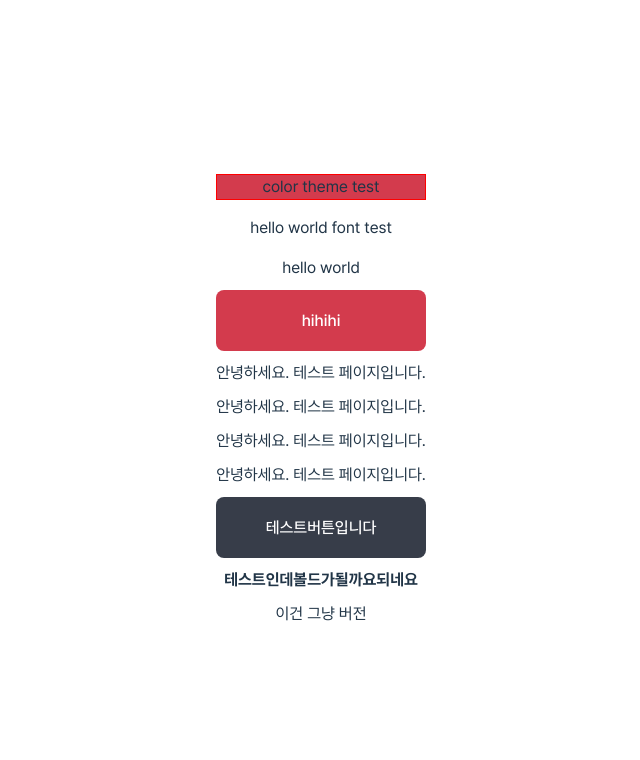
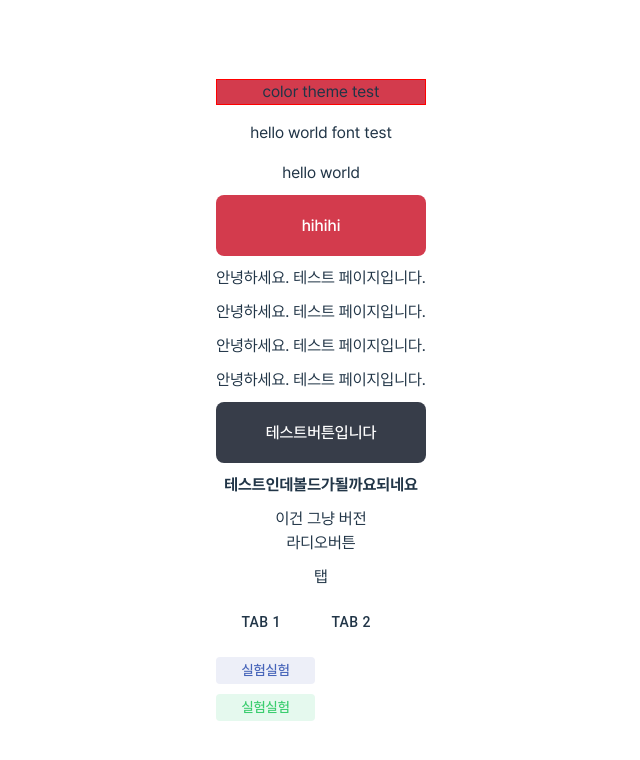
Before and after one commit to chamny20/kobaco-c-fe, a React (Vite) app: page / in a window 1280 px wide. Shown: the top 760 px of the page, without its empty margins (319-959 px from the left). Built offline with nearby package versions, Linux system fonts and the light colour scheme.

Commit message:
feat: chip, tab 컴포넌트 (#4)

```diff
--- a/package.json
+++ b/package.json
@@ -10,6 +10,9 @@
     "preview": "vite preview"
   },
   "dependencies": {
+    "@emotion/react": "^11.11.4",
+    "@emotion/styled": "^11.11.0",
+    "@mui/material": "^5.15.11",
     "@types/babel__core": "7.20.5",
     "@types/babel__traverse": "7.20.5",
     "@types/styled-components": "5.1.34",
--- a/src/App.tsx
+++ b/src/App.tsx
@@ -2,6 +2,7 @@ import './App.css';
 import styled, { ThemeProvider } from 'styled-components';
 import { theme } from './style/theme';
 import { TestChaemin } from './test/chaemin';
+import TestJungmin from './test/jungmin';
 
 function App() {
   return (
@@ -10,6 +11,7 @@ function App() {
         <Temp>color theme test</Temp>
         <p>hello world font test</p>
         <TestChaemin />
+        <TestJungmin />
       </ThemeProvider>
     </>
   );
--- /dev/null
+++ b/src/components/common-components/Chip/Chip.tsx
@@ -0,0 +1,81 @@
+import { ChipColor, ChipShape, ChipSize } from './Chip.types';
+import styled, { css } from 'styled-components';
+
+const baseStyles = css`
+  display: inline-flex;
+  align-items: center;
+  justify-content: center;
+  position: relative;
+  box-sizing: border-box;
+  margin: 0;
+  padding: 0;
+  font-weight: bold;
+  cursor: pointer;
+  transition: background-color 0.1s ease-in-out;
+  &.disabled {
+    cursor: default;
+  }
+`;
+
+const sizeStyles: Record<ChipSize, ReturnType<typeof css>> = {
+  sm: css`
+    min-height: 34px;
+    padding: 9px 30px;
+    font-size: 14px;
+    gap: 4px;
+  `,
+  md: css`
+    min-height: 23px;
+    width: 99px;
+    padding: 3px 12px;
+    font-size: 14px;
+    font-weight: 500;
+    gap: 10px;
+  `,
+};
+
+const shapeStyles: Record<ChipShape, ReturnType<typeof css>> = {
+  square: css``,
+  rounded: css`
+    border-radius: 4px;
+  `,
+};
+
+const colorStyles: Record<ChipColor, ReturnType<typeof css>> = {
+  negative: css`
+    color: #ffffff;
+    &:hover {
+    }
+    &.disabled {
+    }
+  `,
+  black: css`
+    color: white;
+    background-color: ${(props) => props.theme.gray_01};
+  `,
+  default: css`
+    color: white;
+    background-color: ${(props) => props.theme.red_01};
+  `,
+  blue: css`
+    color: #4664b9;
+    background-color: #edeff8;
+  `,
+  green: css`
+    color: #3bcd6f;
+    background-color: #e5f9ee;
+  `,
+};
+
+const Chip = styled.div<{
+  size?: ChipSize;
+  shape?: ChipShape;
+  color?: ChipColor;
+}>`
+  ${baseStyles}
+  ${({ size }) => size && sizeStyles[size || 'md']}
+    ${({ shape }) => shape && shapeStyles[shape || 'square']}
+    ${({ color }) => color && colorStyles[color || 'default']}
+`;
+
+export default Chip;
--- /dev/null
+++ b/src/components/common-components/RadioButton/RadioButton.tsx
@@ -0,0 +1,33 @@
+/*
+import * as React from 'react';
+import Radio from '@mui/material/Radio';
+import RadioGroup from '@mui/material/RadioGroup';
+import FormControlLabel from '@mui/material/FormControlLabel';
+import FormControl from '@mui/material/FormControl';
+
+export default function RadioButton() {
+  return (
+    <FormControl>
+      <RadioGroup
+        row
+        aria-labelledby="demo-row-radio-buttons-group-label"
+        name="row-radio-buttons-group"
+      >
+        <FormControlLabel
+          value="텍스트"
+          control={<Radio color="primary" />}
+          label="텍스트"
+        />
+        <FormControlLabel
+          value="텍스트"
+          control={<Radio color="primary" />}
+          label="텍스트"
+        />
+      </RadioGroup>
+    </FormControl>
+  );
+}
+
+export { RadioButton };
+
+*/
--- /dev/null
+++ b/src/components/common-components/Tab/Tab.tsx
@@ -0,0 +1,56 @@
+import * as React from 'react';
+import Tabs from '@mui/material/Tabs';
+import Tab, { TabProps } from '@mui/material/Tab';
+import Box from '@mui/material/Box';
+import { TabSize, TabNumber, TabColor } from './Tab.types';
+import { theme } from '../../../style/theme';
+
+export interface CustomTabProps extends Omit<TabProps, 'style'> {
+  size: TabSize;
+  color?: TabColor;
+  style?: React.CSSProperties;
+}
+
+const getTabProps = (
+  label: string,
+  value: TabNumber,
+  size: TabSize,
+  color?: TabColor
+): CustomTabProps => {
+  return {
+    label,
+    value,
+    size,
+    color,
+  };
+};
+
+const CustomTabs = ({ tabs }: { tabs: ReturnType<typeof getTabProps>[] }) => {
+  const [value, setValue] = React.useState(0);
+
+  const handleChange = (event: React.SyntheticEvent, newValue: number) => {
+    setValue(newValue);
+  };
+
+  return (
+    <Box sx={{ width: '100%' }}>
+      <Tabs
+        value={value}
+        onChange={handleChange}
+        textColor={
+          tabs[value].color === theme.red_01 ? theme.gray_01 : theme.gray_active
+        }
+        indicatorColor={
+          tabs[value].color === theme.red_01 ? theme.gray_01 : theme.gray_active
+        }
+        aria-label="tabs example"
+      >
+        {tabs.map((tab) => (
+          <Tab key={tab.value} {...tab} />
+        ))}
+      </Tabs>
+    </Box>
+  );
+};
+
+export { CustomTabs, getTabProps };
--- /dev/null
+++ b/src/components/common-components/Tab/Tab.types.ts
@@ -0,0 +1,32 @@
+export const tabSizes = {
+  small: 'small',
+  medium: 'medium',
+  large: 'large',
+} as const;
+export type TabSize = (typeof tabSizes)[keyof typeof tabSizes];
+
+export const tabNumbers = {
+  zero: 0,
+  one: 1,
+  two: 2,
+} as const;
+export type TabNumber = (typeof tabNumbers)[keyof typeof tabNumbers];
+
+export const tabStyles = {
+  center: 'center',
+  left: 'left',
+} as const;
+export type TabStyle = (typeof tabStyles)[keyof typeof tabStyles];
+
+export const tabShapes = {
+  full: 'full',
+  default: 'default',
+} as const;
+export type TabShape = (typeof tabShapes)[keyof typeof tabShapes];
+
+export const tabColors = {
+  red: 'theme.red_01',
+  gray: 'theme.gray_01',
+  default: 'default',
+} as const;
+export type TabColor = (typeof tabColors)[keyof typeof tabColors];
--- /dev/null
+++ b/src/test/jungmin.tsx
@@ -0,0 +1,36 @@
+import React from 'react';
+//import RadioButton from '../components/common-components/RadioButton/RadioButton';
+import {
+  CustomTabs,
+  getTabProps,
+} from '../components/common-components/Tab/Tab';
+import Chip from '../components/common-components/Chip/Chip';
+import {
+  tabColors,
+  tabNumbers,
+  tabSizes,
+} from '../components/common-components/Tab/Tab.types';
+
+const TestJungmin = () => {
+  const tabs = [
+    getTabProps('Tab 1', tabNumbers.zero, tabSizes.medium, tabColors.red),
+    getTabProps('Tab 2', tabNumbers.one, tabSizes.medium, tabColors.gray),
+  ];
+
+  return (
+    <div style={{ display: 'flex', flexDirection: 'column', gap: '10px' }}>
+      <div>라디오버튼</div>
+      {/*<RadioButtons />*/}
+      <div>탭</div>
+      <CustomTabs tabs={tabs} />
+      <Chip size="md" shape="rounded" color="blue">
+        실험실험
+      </Chip>
+      <Chip size="md" shape="rounded" color="green">
+        실험실험
+      </Chip>
+    </div>
+  );
+};
+
+export default TestJungmin;
```
Also changed, not shown: src/components/common-components/Chip/Chip.types.ts (added, +30 -0 lines), src/components/common-components/RadioButton/RadioButton.types.ts (added), 1 other file (tests, documents, lock files or other folders).
